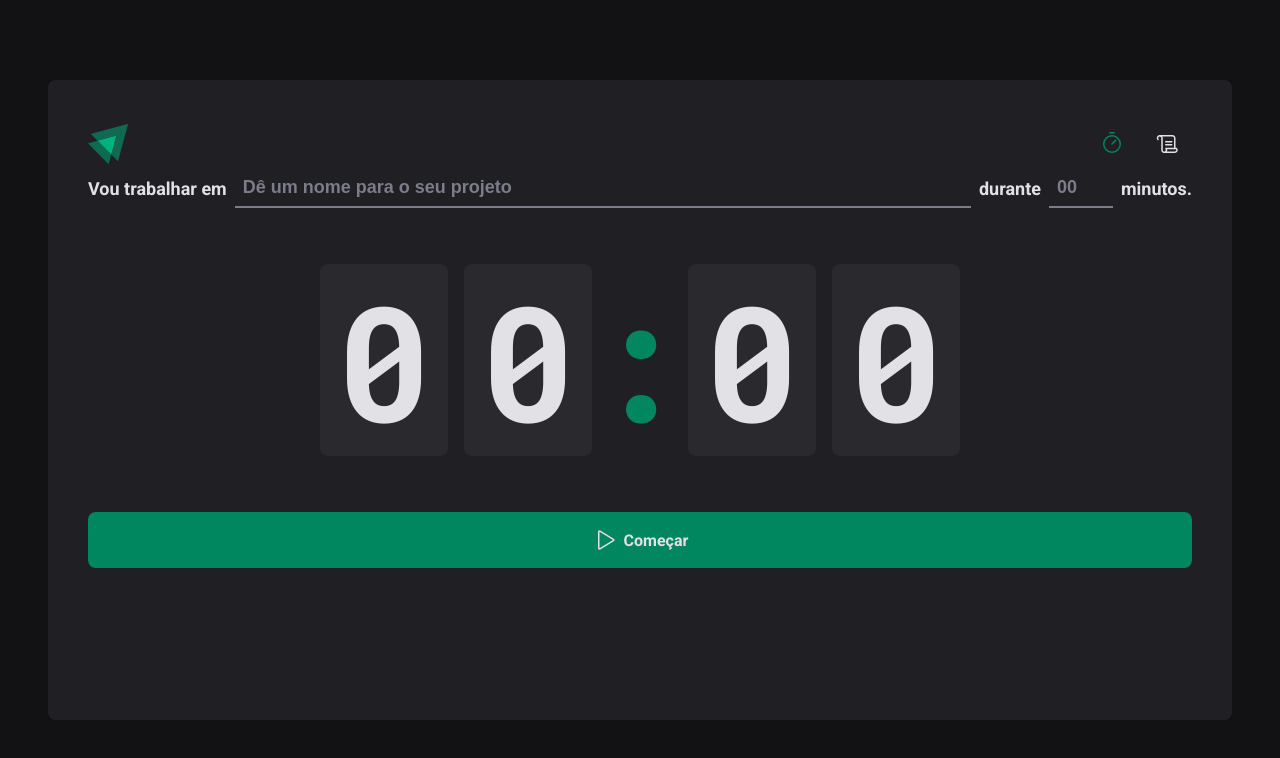
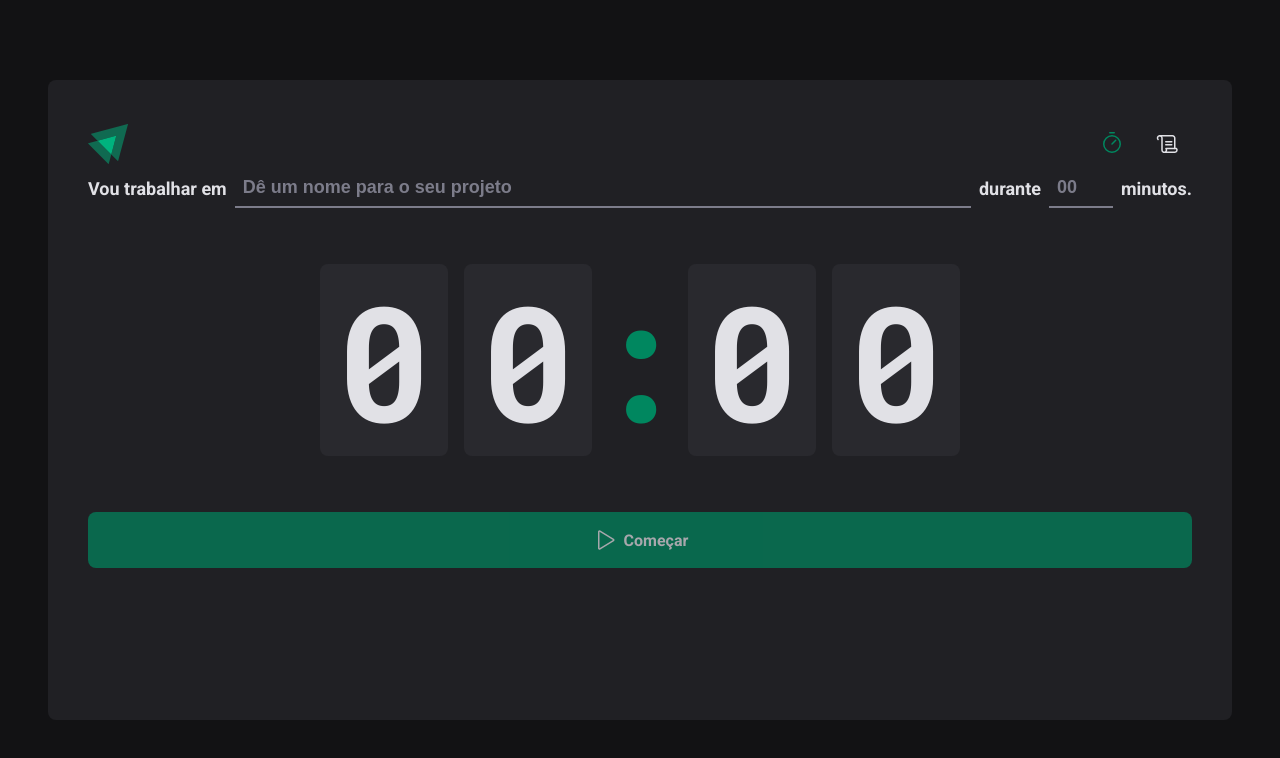
Before and after one commit to bruflor/ignite-reactjs-project02, a React (Vite) app: page / in a window 1280 px wide. Shown: the top 758 px of the page. Built offline with nearby package versions, Linux system fonts and the light colour scheme.

Commit message:
basic hook form done

```diff
--- a/src/pages/Home/index.tsx
+++ b/src/pages/Home/index.tsx
@@ -1,4 +1,6 @@
 import { Play } from "phosphor-react";
+import { useForm } from "react-hook-form";
+
 import {
   HomeContainer,
   FormContainer,
@@ -10,15 +12,25 @@
 } from "./styles";
 
 export const Home = () => {
+  const { register, handleSubmit, watch } = useForm();
+
+  function handleCreateNewCycle(data: any) {
+    console.log(data);
+  }
+
+  const task = watch("task");
+  const isSubmitDisabled = !task;
+
   return (
     <HomeContainer>
-      <form action="">
+      <form onSubmit={handleSubmit(handleCreateNewCycle)}>
         <FormContainer>
           <label htmlFor="task">Vou trabalhar em</label>
           <TaskInput
             id="task"
             list="task-suggestion"
             placeholder="Dê um nome para o seu projeto"
+            {...register("task")}
           />
           <datalist id="task-suggestion">
             <option value="Projeto 1" />
@@ -35,6 +47,7 @@
             step={5}
             min={5}
             max={60}
+            {...register("minutesAmount", { valueAsNumber: true })}
           />
           <span>minutos.</span>
         </FormContainer>
@@ -47,7 +60,7 @@
           <span>0</span>
         </CountDownContainer>
 
-        <StartCountDownButton type="submit">
+        <StartCountDownButton type="submit" disabled={isSubmitDisabled}>
           <Play size={24} />
           Começar
         </StartCountDownButton>
```
